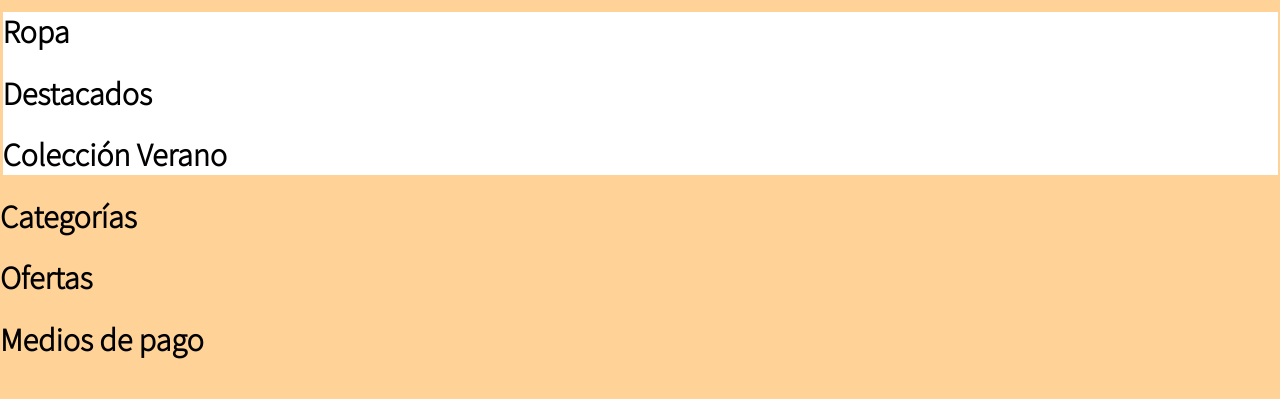
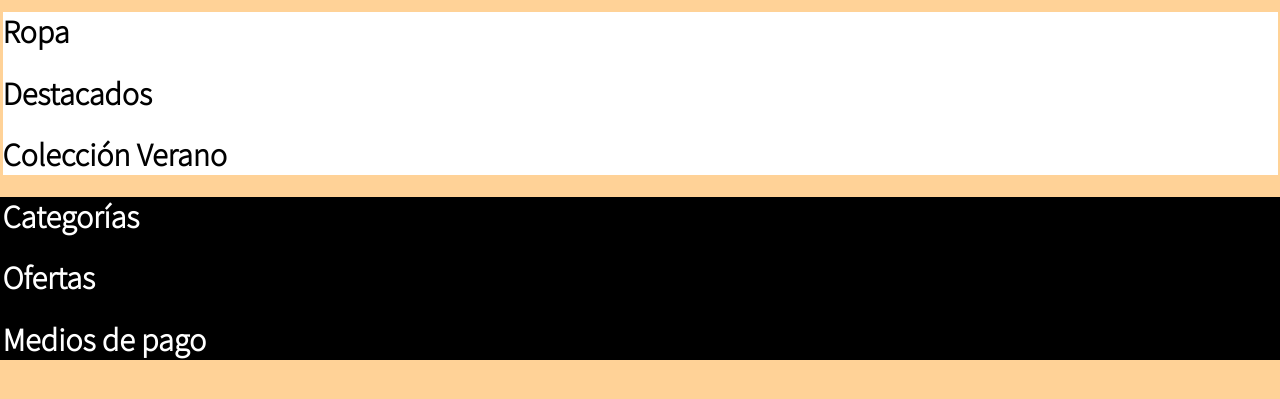
Before and after one commit to Codxel/ProyectoPrimeraWeb, a plain HTML site: page index.html in a window 1280 px wide. Shown: the part 89-488 px from the top of the page. Drawn offline with Linux system fonts and the light colour scheme.

Commit message:
Update al footer

```diff
--- a/css/home.css
+++ b/css/home.css
@@ -1,15 +1,21 @@
 body {
-    background-color: #FFD297;
+    background-color: #ffd297;
     font-family: "Source Sans Pro", sans-serif;
     margin: 0;
 }
 
-main{
+main {
     height: 100%;
     width: auto;
     background-color: white;
     margin: 0;
     padding: 0;
+}
+
+#footer {
+    background-color: black;
+    color: white;
+    grid: auto;
 }
 
 #header {
@@ -25,7 +31,7 @@ main{
     max-width: 1275px;
 }
 
-#header-elements{
+#header-elements {
     height: 50px;
     display: flex;
     flex-direction: row;
@@ -35,7 +41,7 @@ main{
     font-size: 10px;
 }
 
-.info{
+.info {
     display: flex;
     align-items: center;
 }
@@ -46,13 +52,13 @@ main{
     object-fit: contain;
 }
 
-#beneficios{
+#beneficios {
     height: 30px;
     width: auto;
     background-color: black;
 }
 
-#beneficios-elements{
+#beneficios-elements {
     height: 30px;
     max-width: 500px;
     font-size: 8px;
--- a/index.html
+++ b/index.html
@@ -1,5 +1,6 @@
 <!DOCTYPE html>
 <html lang="es">
+
 <head>
     <meta charset="UTF-8" />
     <meta http-equiv="X-UA-Compatible" content="IE=edge" />
@@ -7,12 +8,10 @@
     <link rel="stylesheet" href="css/home.css" />
     <link rel="preconnect" href="https://fonts.googleapis.com" />
     <link rel="preconnect" href="https://fonts.gstatic.com" crossorigin />
-        <link
-            href="https://fonts.googleapis.com/css2?family=Source+Sans+Pro:wght@300&display=swap"
-            rel="stylesheet"
-        />
+    <link href="https://fonts.googleapis.com/css2?family=Source+Sans+Pro:wght@300&display=swap" rel="stylesheet" />
     <title>Percherito Mágico</title>
 </head>
+
 <body>
     <header id="header">
         <div class="web-contenedor">
@@ -51,9 +50,12 @@
         </main>
     </div>
     <footer id="footer">
+        <div class="web-contenedor">
             <h1>Categorías</h1>
             <h1>Ofertas</h1>
             <h1>Medios de pago</h1>
+        </div>
     </footer>
 </body>
+
 </html>
```
Lines whose indentation alone changed are shown as unchanged.
